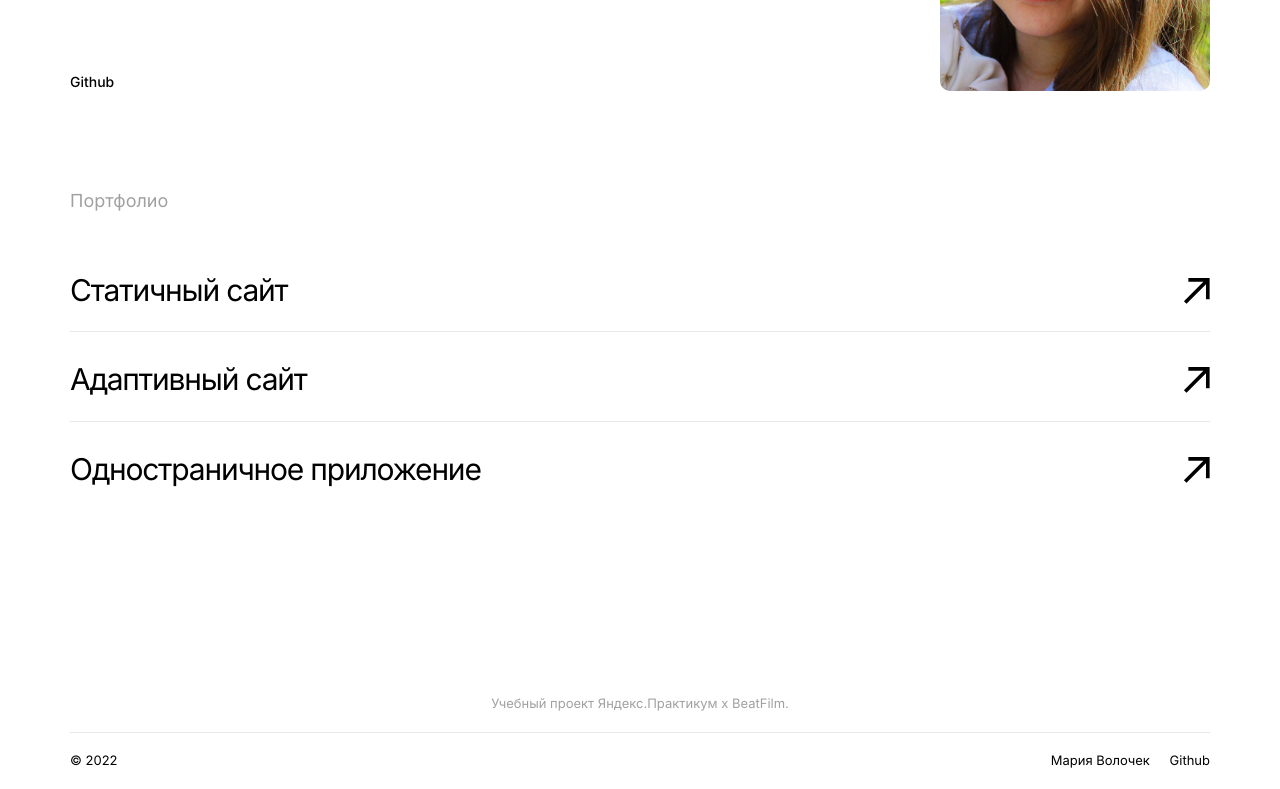
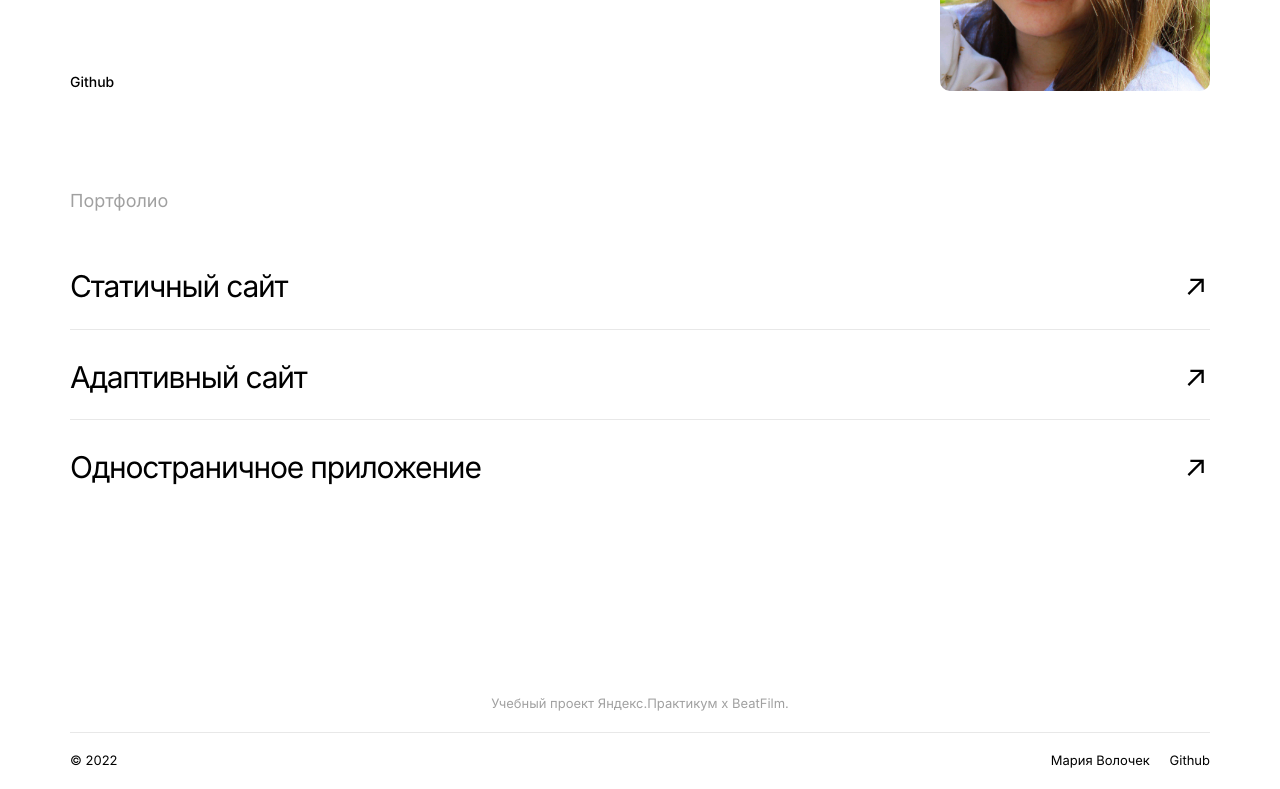
Before and after one commit to Leliya/movies-explorer-frontend, a React app: page / in a window 1280 px wide. Shown: the part 2463-3252 px from the top of the page. Built offline with nearby package versions, Linux system fonts and the light colour scheme.

Commit message:
bugfix: image in AboutMe, icon in Portfolio

```diff
--- a/src/components/AboutMe/AboutMe.css
+++ b/src/components/AboutMe/AboutMe.css
@@ -94,6 +94,8 @@
     grid-row: 3;
     grid-column: 1;
     object-fit: cover;
+    width: 292px;
+    justify-self: center;
   }
 
   .about-me__about {
--- a/src/components/Portfolio/Portfolio.css
+++ b/src/components/Portfolio/Portfolio.css
@@ -19,7 +19,7 @@
 }
 
 .portfolio__item {
-  padding: 18px 0 11px;
+  padding: 22px 0 16px;
   margin: 0;
   display: flex;
   justify-content: space-between;
@@ -28,7 +28,7 @@
 }
 
 .portfolio__item:first-of-type {
-  padding: 0 0 10px 0;
+  padding: 0 0 17px 0;
   margin: 0;
   display: flex;
   justify-content: space-between;
@@ -55,8 +55,8 @@
 }
 
 .portfolio__icon-link {
-  width: 27px;
-  height: 60px;
+  width: 29px;
+  height: 17px;
   background-image: url("../../images/aboutMe-link-icon.svg");
   background-repeat: no-repeat;
   background-position: center;
```
